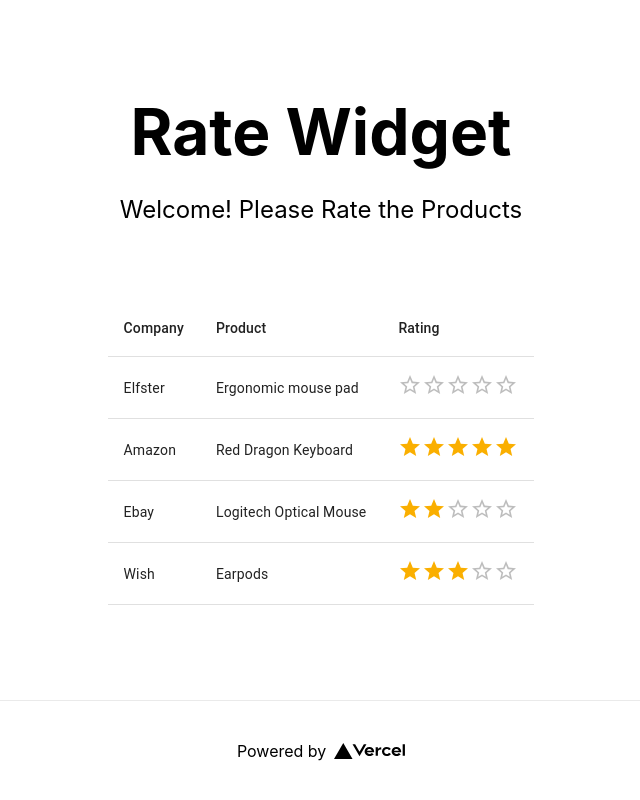
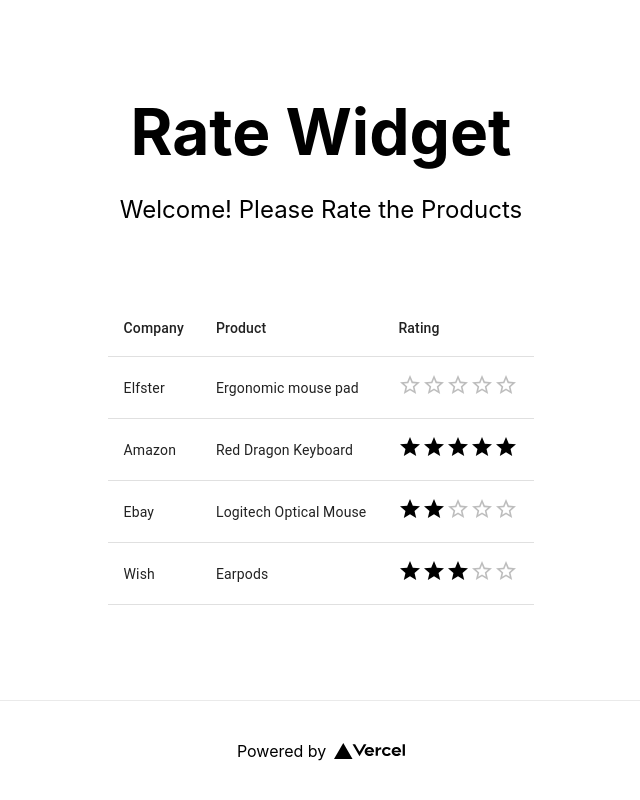
Before and after one commit to kenhyj/chiiKoeHackThon, a Next.js app in the folder q2/q2/: page / in a window 1280 px wide. Shown: the whole page, without its empty margins (319-959 px from the left). Built offline with nearby package versions, Linux system fonts and the light colour scheme.

Commit message:
styled balck white grey stars possible. next on the list. handle changes upon click

```diff
--- a/q2/q2/component/Stars.jsx
+++ b/q2/q2/component/Stars.jsx
@@ -5,45 +5,55 @@
 import StarTwoToneIcon from '@mui/icons-material/StarTwoTone';
 import StarBorderTwoToneIcon from '@mui/icons-material/StarBorderTwoTone';
 import StarIcon from '@mui/icons-material/Star';
-import styles from "./Stars.module.css";
+
 import { grey } from '@mui/material/colors';
 
 import Rating from '@mui/material/Rating';
+
+import { styled } from '@mui/material/styles';
+
+const StyledRating = styled(Rating)({
+    '& .MuiRating-iconFilled': {
+      color: "black",
+    },
+    '& .MuiRating-iconHover': {
+      color: grey[500],
+    },
+  });
 
 
 import { MuiThemeProvider, createTheme } from '@material-ui/core/styles';
 
 const theme = createTheme({
-    overrides: {
-        MuiIconButton: {
-            root: {
-                '&:hover': {
-                    backgroundColor: "$labelcolor"
-                }
-            }
-        }
-    }
-})
+    components: {
+      // Name of the component
+      MuiRating: {
+        styleOverrides: {
+          // Name of the slot
+          iconFilled: {color: "green"},
+          iconEmpty: {color: "white"},
+        },
+      },
+    },
+  });
 
 
 export default function Stars(props) {
     const blackStar = [...Array(props.stars)].map((e, i) => <IconButton> <StarIcon style={{ color: "black" }} theme={theme} /> </IconButton>);
     const whiteStar = [...Array(5 - props.stars)].map((e, i) => <IconButton > <StarBorderTwoToneIcon /> </IconButton>);
 
-    // const greyStar = [...Array(props.stars)].map((e, i) => <IconButton> <StarIcon style={{color: grey[500] }} theme={theme}/> </IconButton>);
+    const greyStar = [...Array(props.stars)].map((e, i) => <IconButton> <StarIcon style={{color: grey[500] }} theme={theme}/> </IconButton>);
 
     // const oneLineStar = [...Array(5)].map((e, i) => props.stars > i ? <StarIcon />: <StarBorderTwoToneIcon/>);
     return (
         <div>
-            <Rating
+            <StyledRating
                 value={props.stars}
                 precision={0.5}
-                iconFilled= {{color: "black"}}
             />
             {/*
             {blackStar}
             {whiteStar} */}
         </div>
-        // <StarTwoToneIcon />
     )
 }
```
